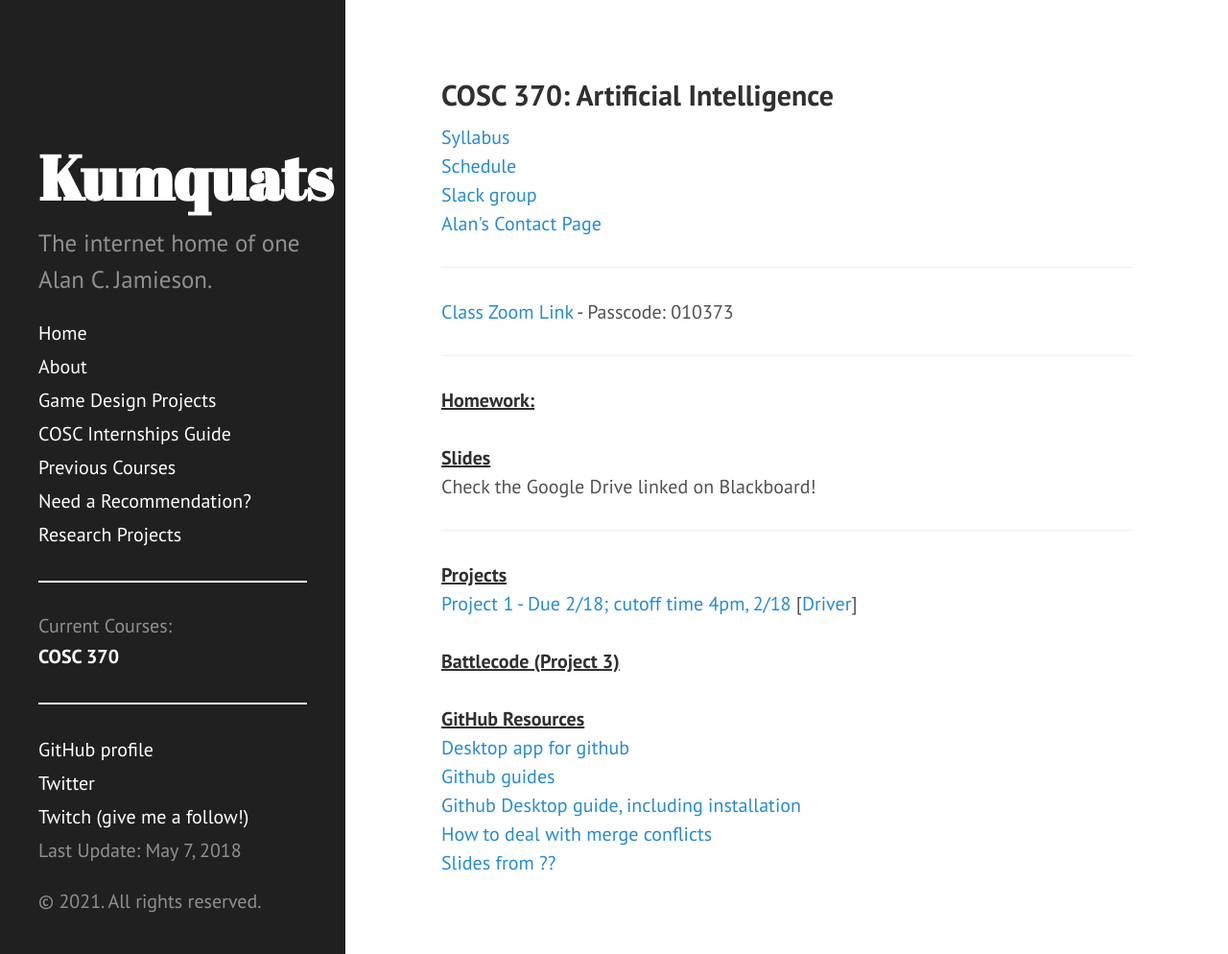
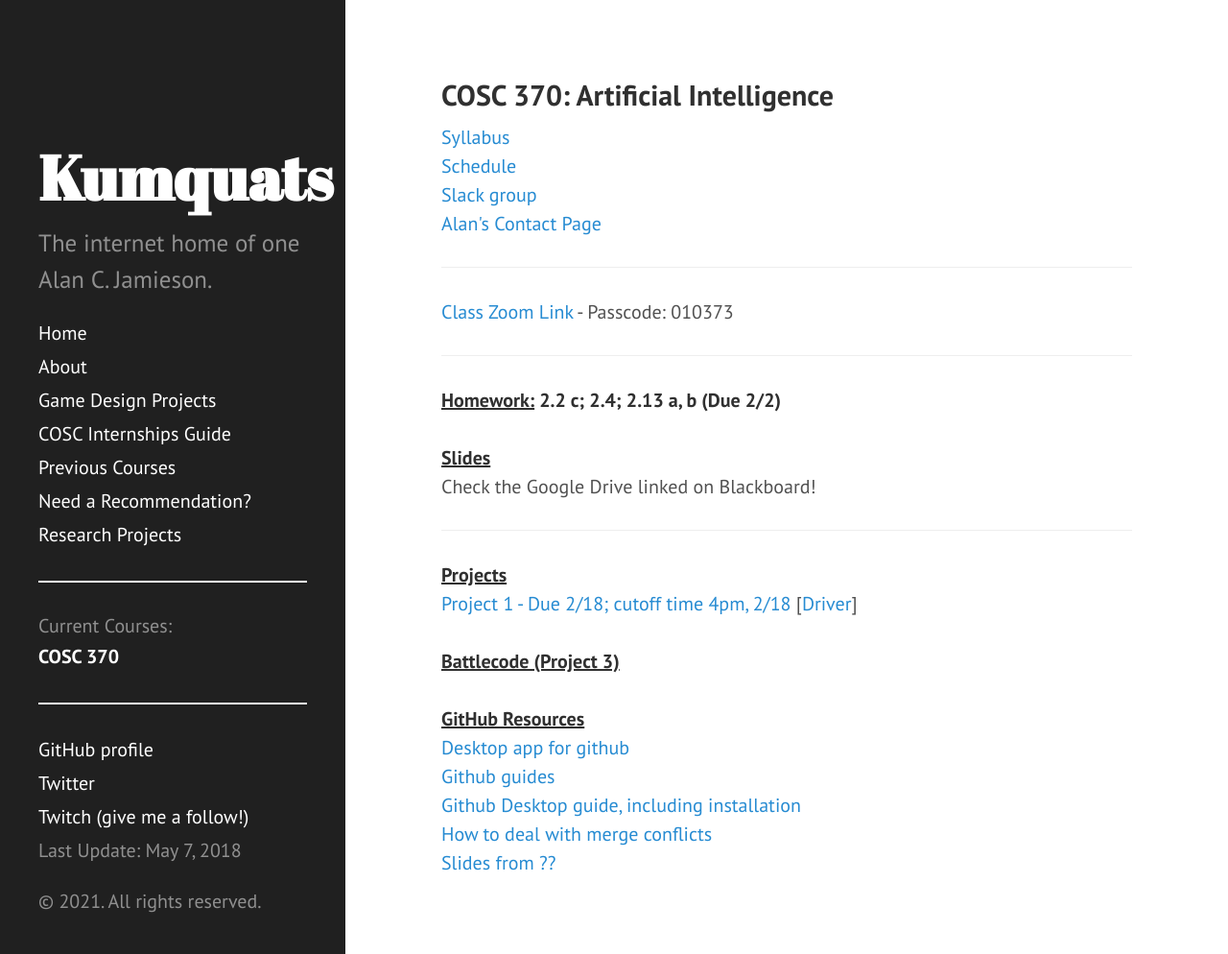
Before and after one commit to ripark/ripark.github.io, a Jekyll site: the page built from s21/cosc370.html, in a window 1280 px wide and 994 px high. Shown: the whole window at 96% size. Built offline with Jekyll 4.4.1, drawn with Linux system fonts in a browser that asks for light colours; Markdown is read by kramdown in place of the engine named in the settings.

Commit message:
Update cosc370.html

```diff
--- a/s21/cosc370.html
+++ b/s21/cosc370.html
@@ -15,7 +15,7 @@ shorttitle: "COSC 370"
 <hr>
 <a href="https://www.google.com/url?q=https://smcm.zoom.us/j/91347149390&sa=D&source=calendar&ust=1610836410892000&usg=AOvVaw0xcZZVQtNl4YckSuFByTUx">Class Zoom Link</a> - Passcode: 010373<br>
 <hr>
-<strong><u>Homework:</u></strong>
+<strong><u>Homework:</u>  2.2 c; 2.4; 2.13 a, b (Due 2/2)</strong>
 <br>
 <br>
 <strong><u>Slides</strong></u>
```
